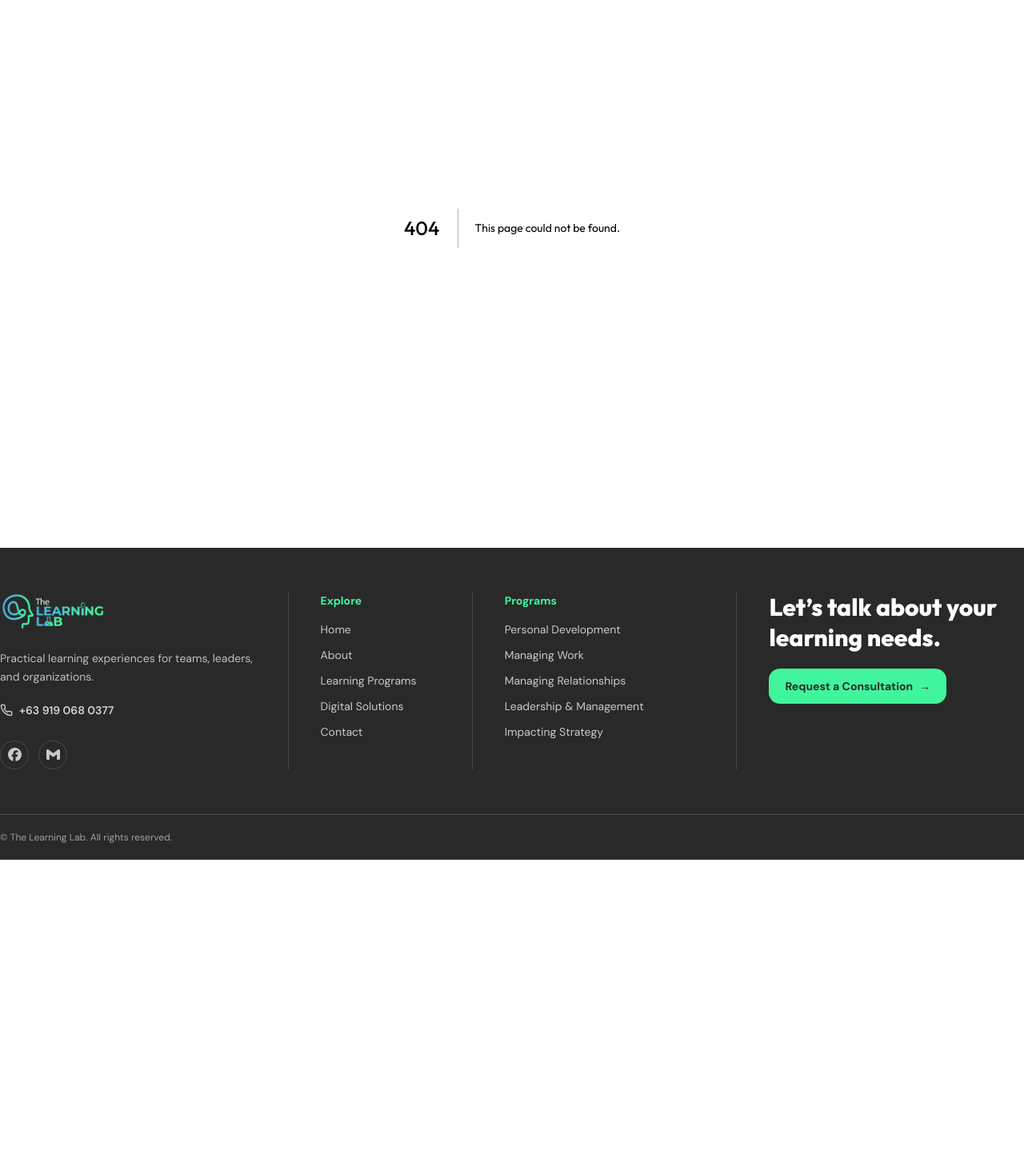
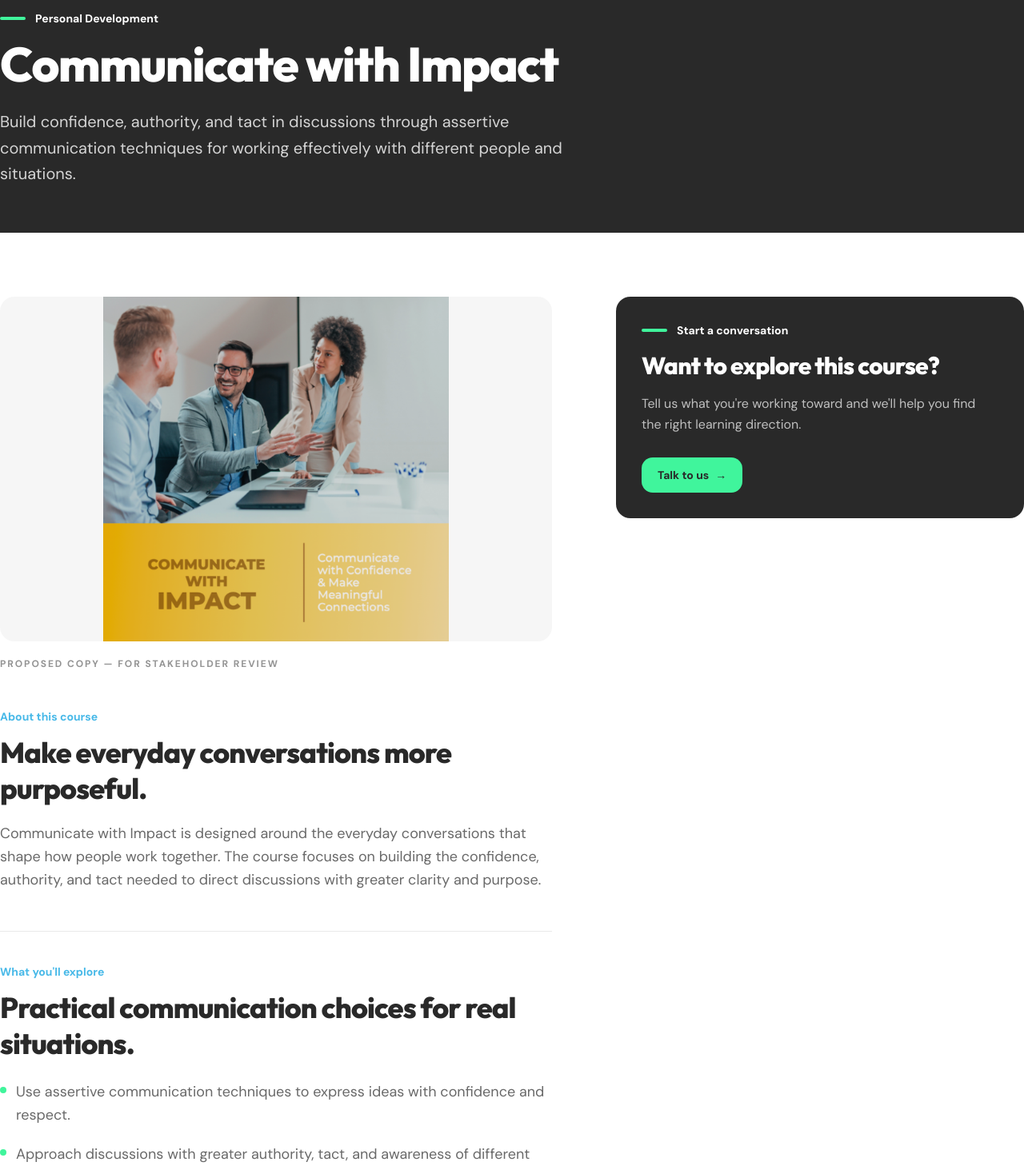
Before and after one commit to gabzy0423/The-Learning-Lab, a Next.js app: page /programs/personal-development/communicate-with-impact in a window 1280 px wide. Before the commit this address had no page. Shown: the part 180-1643 px from the top of the page at 80% size. Before the commit the page ends 1255 px from the top, so only its background shows below. Built offline with nearby package versions, Linux system fonts and the light colour scheme.

Commit message:
Add Communicate with Impact detail page

```diff
--- /dev/null
+++ b/app/programs/[category]/[course]/page.tsx
@@ -0,0 +1,114 @@
+import Image from "next/image";
+import Link from "next/link";
+import { notFound } from "next/navigation";
+
+export const instant = false;
+
+const course = {
+  category: "personal-development",
+  categoryName: "Personal Development",
+  slug: "communicate-with-impact",
+  title: "Communicate with Impact",
+  image: "/assets/pages/programs/perso1.png",
+  lead: "Build confidence, authority, and tact in discussions through assertive communication techniques for working effectively with different people and situations.",
+  overview:
+    "Communicate with Impact is designed around the everyday conversations that shape how people work together. The course focuses on building the confidence, authority, and tact needed to direct discussions with greater clarity and purpose.",
+  explore: [
+    "Use assertive communication techniques to express ideas with confidence and respect.",
+    "Approach discussions with greater authority, tact, and awareness of different perspectives.",
+    "Adapt communication choices across different people, situations, and workplace conversations.",
+  ],
+  application:
+    "The proposed course focus connects learning to real workplace situations where people need to guide discussions, respond thoughtfully, and work effectively with different people.",
+};
+
+export function generateStaticParams() {
+  return [{ category: course.category, course: course.slug }];
+}
+
+export default async function CourseDetailPage({
+  params,
+}: {
+  params: Promise<{ category: string; course: string }>;
+}) {
+  const { category, course: courseSlug } = await params;
+
+  if (category !== course.category || courseSlug !== course.slug) notFound();
+
+  return (
+    <main className="min-h-[70vh] bg-brand-white text-brand-charcoal">
+      <section className="border-b border-brand-charcoal/10 bg-brand-charcoal text-brand-white">
+        <div className="mx-auto max-w-[80rem] px-7 py-10 sm:px-10 lg:px-0 lg:py-14">
+          <Link href="/programs/personal-development" className="text-sm font-bold text-brand-white/70 transition-colors hover:text-brand-white focus-visible:outline-2 focus-visible:outline-offset-4 focus-visible:outline-brand-cyan-blue">
+            ← Back to Personal Development
+          </Link>
+          <p className="mt-12 flex items-center gap-3 text-sm font-bold text-brand-white">
+            <span aria-hidden="true" className="h-1 w-8 rounded-full bg-brand-mint-green" />
+            {course.categoryName}
+          </p>
+          <h1 className="mt-4 max-w-4xl font-heading text-4xl font-extrabold leading-[1.05] tracking-tight sm:text-5xl lg:text-6xl">
+            {course.title}
+          </h1>
+          <p className="mt-6 max-w-3xl text-lg leading-relaxed text-brand-white/80 sm:text-xl">{course.lead}</p>
+        </div>
+      </section>
+
+      <div className="mx-auto max-w-[80rem] px-7 py-12 sm:px-10 lg:px-0 lg:py-20">
+        <div className="grid items-start gap-12 lg:grid-cols-[minmax(0,1.15fr)_minmax(18rem,0.85fr)] lg:gap-20">
+          <article>
+            <div className="relative aspect-[16/10] overflow-hidden rounded-2xl bg-brand-charcoal/[0.04]">
+              <Image src={course.image} alt={`${course.title} course visual`} fill priority sizes="(min-width: 1024px) 60vw, 100vw" className="object-contain object-center" />
+            </div>
+            <p className="mt-5 text-xs font-bold uppercase tracking-[0.16em] text-brand-charcoal/50">Proposed Copy — for stakeholder review</p>
+
+            <section className="mt-12" aria-labelledby="about-course-heading">
+              <p className="text-sm font-bold text-brand-cyan-blue">About this course</p>
+              <h2 id="about-course-heading" className="mt-3 font-heading text-3xl font-extrabold leading-tight tracking-tight sm:text-4xl">
+                Make everyday conversations more purposeful.
+              </h2>
+              <p className="mt-5 max-w-3xl text-lg leading-relaxed text-brand-charcoal/70">{course.overview}</p>
+            </section>
+
+            <section className="mt-12 border-t border-brand-charcoal/10 pt-10" aria-labelledby="explore-course-heading">
+              <p className="text-sm font-bold text-brand-cyan-blue">What you&apos;ll explore</p>
+              <h2 id="explore-course-heading" className="mt-3 font-heading text-3xl font-extrabold leading-tight tracking-tight sm:text-4xl">
+                Practical communication choices for real situations.
+              </h2>
+              <ul className="mt-6 space-y-5">
+                {course.explore.map((item) => (
+                  <li key={item} className="flex gap-3 text-lg leading-relaxed text-brand-charcoal/70">
+                    <span aria-hidden="true" className="mt-2 size-2 shrink-0 rounded-full bg-brand-mint-green" />
+                    <span>{item}</span>
+                  </li>
+                ))}
+              </ul>
+            </section>
+
+            <section className="mt-12 border-t border-brand-charcoal/10 pt-10" aria-labelledby="application-heading">
+              <p className="text-sm font-bold text-brand-cyan-blue">Applying the learning</p>
+              <h2 id="application-heading" className="mt-3 font-heading text-3xl font-extrabold leading-tight tracking-tight sm:text-4xl">
+                Bring stronger conversations into everyday work.
+              </h2>
+              <p className="mt-5 max-w-3xl text-lg leading-relaxed text-brand-charcoal/70">{course.application}</p>
+            </section>
+          </article>
+
+          <aside className="lg:sticky lg:top-28">
+            <div className="rounded-2xl bg-brand-charcoal p-7 text-brand-white sm:p-8">
+              <p className="flex items-center gap-3 text-sm font-bold">
+                <span aria-hidden="true" className="h-1 w-8 rounded-full bg-brand-mint-green" />
+                Start a conversation
+              </p>
+              <h2 className="mt-4 font-heading text-3xl font-extrabold leading-tight tracking-tight">Want to explore this course?</h2>
+              <p className="mt-4 text-base leading-relaxed text-brand-white/70">Tell us what you&apos;re working toward and we&apos;ll help you find the right learning direction.</p>
+              <Link href="/contact?interest=program-information" className="mt-7 inline-flex min-h-11 items-center gap-2 rounded-xl bg-brand-mint-green px-5 text-sm font-bold text-brand-charcoal transition-colors hover:bg-brand-mint-green/90 focus-visible:outline-2 focus-visible:outline-offset-2 focus-visible:outline-brand-cyan-blue">
+                Talk to us
+                <span aria-hidden="true">→</span>
+              </Link>
+            </div>
+          </aside>
+        </div>
+      </div>
+    </main>
+  );
+}
--- a/app/programs/[category]/page.tsx
+++ b/app/programs/[category]/page.tsx
@@ -9,6 +9,7 @@ const personalDevelopmentCards = [
   {
     image: "/assets/pages/programs/perso1.png",
     title: "Communicate with Impact",
+    href: "/programs/personal-development/communicate-with-impact",
     description: "Build confidence, authority, and tact in discussions through assertive communication techniques for working effectively with different people and situations.",
     accent: "text-brand-mint-green",
   },
@@ -231,8 +232,9 @@ export default async function CategoryPage({
               {personalDevelopmentCards.map((card, index) => (
                 <article
                   key={card.image}
-                  className="group flex min-h-[29rem] flex-col overflow-hidden rounded-lg border border-brand-charcoal/15 bg-white p-6 text-brand-charcoal transition-[border-color,transform,box-shadow] hover:-translate-y-1 hover:border-brand-turquoise hover:shadow-lg motion-reduce:transform-none motion-reduce:transition-none"
+                  className={`group relative flex min-h-[29rem] flex-col overflow-hidden rounded-lg border border-brand-charcoal/15 bg-white p-6 text-brand-charcoal transition-[border-color,transform,box-shadow] hover:-translate-y-1 hover:border-brand-turquoise hover:shadow-lg motion-reduce:transform-none motion-reduce:transition-none ${card.href ? "cursor-pointer" : ""}`}
                 >
+                  {card.href && <Link href={card.href} className="absolute inset-0 z-10 rounded-lg focus-visible:outline-2 focus-visible:outline-offset-2 focus-visible:outline-brand-cyan-blue" aria-label={`View ${card.title} course details`} />}
                   <p className={`text-sm font-extrabold ${card.accent}`}>{String(index + 1).padStart(2, "0")}</p>
                   <div className="relative mt-4 aspect-square overflow-hidden rounded-md bg-brand-charcoal/5">
                     <Image
```
Also changed, not shown: 1 other file (tests, documents, lock files or other folders).
